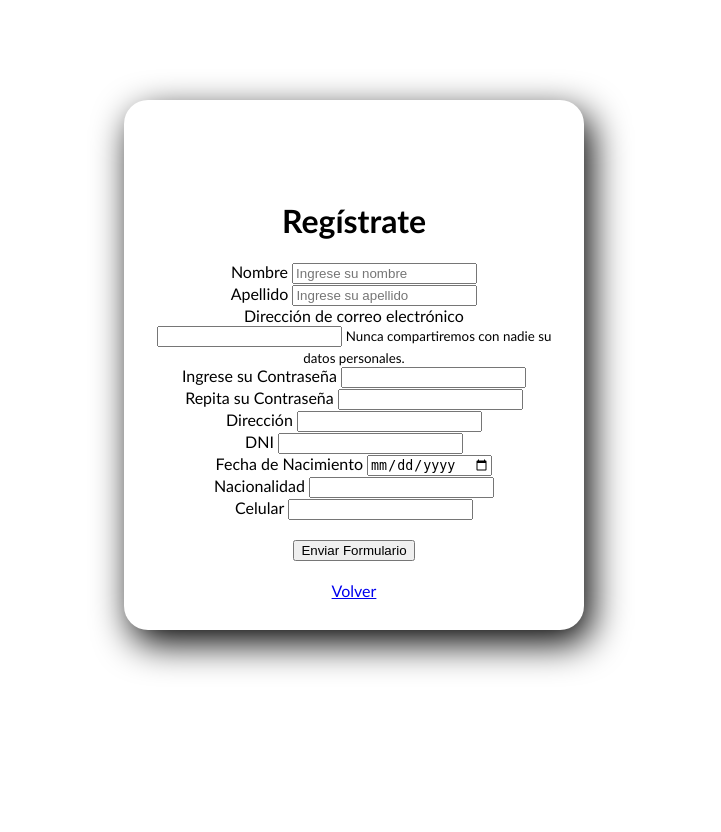
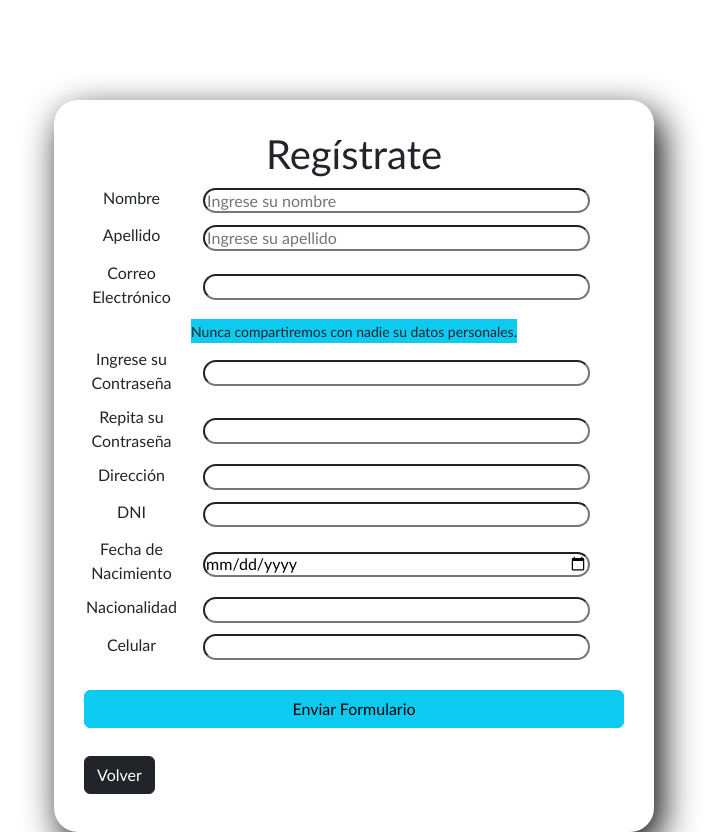
Before and after one commit to JerePrograma/VoyageHub, a Spring Boot app: page /cliente/registrar in a window 1280 px wide. Shown: the whole page, without its empty margins (286-1007 px from the left). Before the commit the page ends 672 px from the top, so only its background shows below. Run offline with Spring Boot 4, Linux system fonts and the light colour scheme; some of the project's set-up classes (security, data sources, template engines, error pages and the like) are left out, and stand-ins take their place.

Commit message:
CSS de formularios hecho, agregado navbar como fragmento

```diff
--- a/VoyageHub/src/main/resources/application.properties
+++ b/VoyageHub/src/main/resources/application.properties
@@ -8,5 +8,3 @@ spring.datasource.driver-class-name=com.mysql.cj.jdbc.Driver
 logging.level.org.hibernate.SQL=debug
 spring.jpa.properties.hibernate.format_sql=true
 spring.jpa.open-in-view=false
-
-spring.web.resources.static-locations[0] = spring.thymeleaf.prefix=file:src/main/resources/templates/
--- a/VoyageHub/src/main/resources/static/css/formularios.css
+++ b/VoyageHub/src/main/resources/static/css/formularios.css
@@ -1,15 +1,48 @@
 .formulario {
-width: 400px;
-display: table;
+  width: 600px;
   padding: 30px;
   margin: auto;
   margin-top: 100px;
   border-radius: 4px;
   font-family: "calibri";
   box-shadow: 7px 13px 37px #000;
-  padding-top: 5em;
+  text-align: left; /* Alinea el texto a la izquierda */
+}
+
+ /* Titulo centrado */
+.formulario h1 {
   text-align: center;
 }
-.formulario input{
-display: inline;
+
+/* Estilo para los labels con una sola línea */
+.formulario label {
+  display: inline-block;
+  width: 95px;
+  text-align: center;
+  margin-right: 20px;
+  height: auto; /* Altura automática para adaptarse al contenido de una sola línea */
+  vertical-align: middle; /* Centrar verticalmente el texto */
+  margin-bottom: 10px;
 }
+
+/* Estilo para los labels con más de una línea */
+.formulario label.multiline {
+  display: inline-block; /* Convertir a bloque para ocupar su propia línea */
+  width: 95px;
+  text-align: center;
+  vertical-align: middle;
+  margin-bottom: 10px; /* Espacio entre los labels de múltiples líneas */
+}
+
+/* Estilo para los inputs */
+.formulario input {
+  width: calc(105% - 180px);
+  margin-bottom: 10px;
+  border-radius: 25px;
+  height: 3.2vh;
+}
+
+/* Estilo adicional para los botones */
+.formulario button {
+  width: 100%; /* Establece el ancho del botón al 100% */
+}
--- a/VoyageHub/src/main/resources/templates/cliente_form.html
+++ b/VoyageHub/src/main/resources/templates/cliente_form.html
@@ -4,6 +4,9 @@
     <meta charset="UTF-8" />
     <meta name="viewport" content="width=device-width, initial-scale=1.0" />
     <link rel="stylesheet" th:href="@{/css/formularios.css}" />
+    <link href="https://cdn.jsdelivr.net/npm/bootstrap@5.3.3/dist/css/bootstrap.min.css" rel="stylesheet"
+          integrity="sha384-QWTKZyjpPEjISv5WaRU9OFeRpok6YctnYmDr5pNlyT2bRjXh0JMhjY6hW+ALEwIH"
+          crossorigin="anonymous">
     <title>Registro de Usuario</title>
   </head>
   <body>
@@ -33,126 +36,119 @@
           <p class="card-text" th:text="${exito}"></p>
         </div>
       </div>
-      <h1><span class="badge badge-info">Regístrate</span></h1>
+      <h1>Regístrate</h1>
 
-      <div class="row" id="nombre">
-        <div class="form-group col-md-6">
-          <label class="col-form-label">Nombre</label>
+      <div>
+        <div>
+          <label>Nombre</label>
           <input
             name="nombre"
             type="text"
-            class="form-control"
             placeholder="Ingrese su nombre"
             th:value="${nombre != null ? nombre : ''}"
             required
           />
         </div>
-        <div class="form-group col-md-6" id="apellido">
-          <label class="col-form-label">Apellido</label>
+        <div>
+          <label for="apellido">Apellido</label>
           <input
             name="apellido"
+            id="apellido"
             type="text"
-            class="form-control"
             placeholder="Ingrese su apellido"
             th:value="${apellido != null ? apellido : ''}"
             required
           />
         </div>
       </div>
-      <div class="form-group col-md-6">
-        <label class="col-form-label" for="InputEmail1"
-          >Dirección de correo electrónico</label
+      <div>
+        <label for="InputEmail1" class="multiline">Correo Electrónico</label
         >
         <input
           name="email"
           type="email"
-          class="form-control"
           id="InputEmail1"
           th:value="${email != null ? email : ''}"
           required
         />
 
-        <small id="emailHelp" class="form-text text-muted"
-          >Nunca compartiremos con nadie su datos personales.</small
-        >
+        <br>
+        <div class="d-flex justify-content-center">
+          <p class="mb-1 bg-info"><small>Nunca compartiremos con nadie su datos personales.
+            </small></p>
+        </div>
+
       </div>
-      <div class="form-group col-md-6">
-        <label class="col-form-label" for="InputPassword1"
+      <div>
+        <label for="InputPassword1"
           >Ingrese su Contraseña</label
         >
         <input
           name="contrasenia"
           type="password"
-          class="form-control"
           id="InputPassword1"
           required
         />
       </div>
-      <div class="form-group col-md-6">
-        <label class="col-form-label" for="InputPassword2"
+      <div>
+        <label for="InputPassword2"
           >Repita su Contraseña</label
         >
         <input
           name="contrasenia2"
           type="password"
-          class="form-control"
           id="InputPassword2"
           required
         />
       </div>
-      <div class="form-group col-md-6">
-        <label class="col-form-label">Dirección</label>
+      <div>
+        <label>Dirección</label>
         <input
           name="direccion"
           type="text"
-          class="form-control"
           th:value="${direccion != null ? direccion : ''}"
           required
         />
       </div>
-      <div class="form-group col-md-6">
-        <label class="col-form-label">DNI</label>
+      <div>
+        <label>DNI</label>
         <input
           name="dni"
           type="text"
-          class="form-control"
           th:value="${dni != null ? dni : ''}"
           required
         />
       </div>
-      <div class="form-group col-md-6">
-        <label class="col-form-label">Fecha de Nacimiento</label>
+      <div>
+        <label>Fecha de Nacimiento</label>
         <input
           name="fechaNac"
           type="date"
-          class="form-control"
           th:value="${fechaNac != null ? #dates.format(fechaNac, 'yyyy-MM-dd') : ''}"
           required
         />
       </div>
-      <div class="form-group col-md-6">
-        <label class="col-form-label">Nacionalidad</label>
+      <div>
+        <label>Nacionalidad</label>
         <input
           name="nacionalidad"
           type="text"
-          class="form-control"
           th:value="${nacionalidad != null ? nacionalidad : ''}"
           required
         />
       </div>
-      <div class="form-group col-md-6">
-        <label class="col-form-label">Celular</label>
+      <div>
+        <label>Celular</label>
         <input
           name="celular"
           type="tel"
-          class="form-control"
           th:value="${celular != null ? celular : ''}"
           required
         />
       </div>
       <button
         type="submit"
-        class="btn btn-info col-md-12"
+        class="btn btn-info"
         style="margin-top: 20px"
       >
         Enviar Formulario
--- a/VoyageHub/src/main/resources/templates/empleado_form.html
+++ b/VoyageHub/src/main/resources/templates/empleado_form.html
@@ -4,6 +4,7 @@
     <meta charset="UTF-8" />
     <meta name="viewport" content="width=device-width, initial-scale=1.0" />
     <title>Registro de Empleado</title>
+    <link rel="stylesheet" th:href="@{/css/formularios.css}" />
   </head>
   <body>
     <form
--- a/VoyageHub/src/main/resources/templates/login.html
+++ b/VoyageHub/src/main/resources/templates/login.html
@@ -2,6 +2,7 @@
 <html xmlns:th="http://www.thymeleaf.org" xmlns="http://www.w3.org/1999/xhtml">
   <head>
     <title>voyagehub.com.ar - Login</title>
+    <link rel="stylesheet" th:href="@{/css/formularios.css}" />
   </head>
   <body>
     <nav></nav>
```
Also changed, not shown: VoyageHub/src/main/resources/static/css/style.css (+3 -7 lines), VoyageHub/src/main/resources/templates/fragments/footer.html (added, +10 -0 lines), VoyageHub/src/main/resources/templates/fragments/navbar.html (added, +47 -0 lines), VoyageHub/src/main/resources/templates/index.html (+17 -29 lines).
